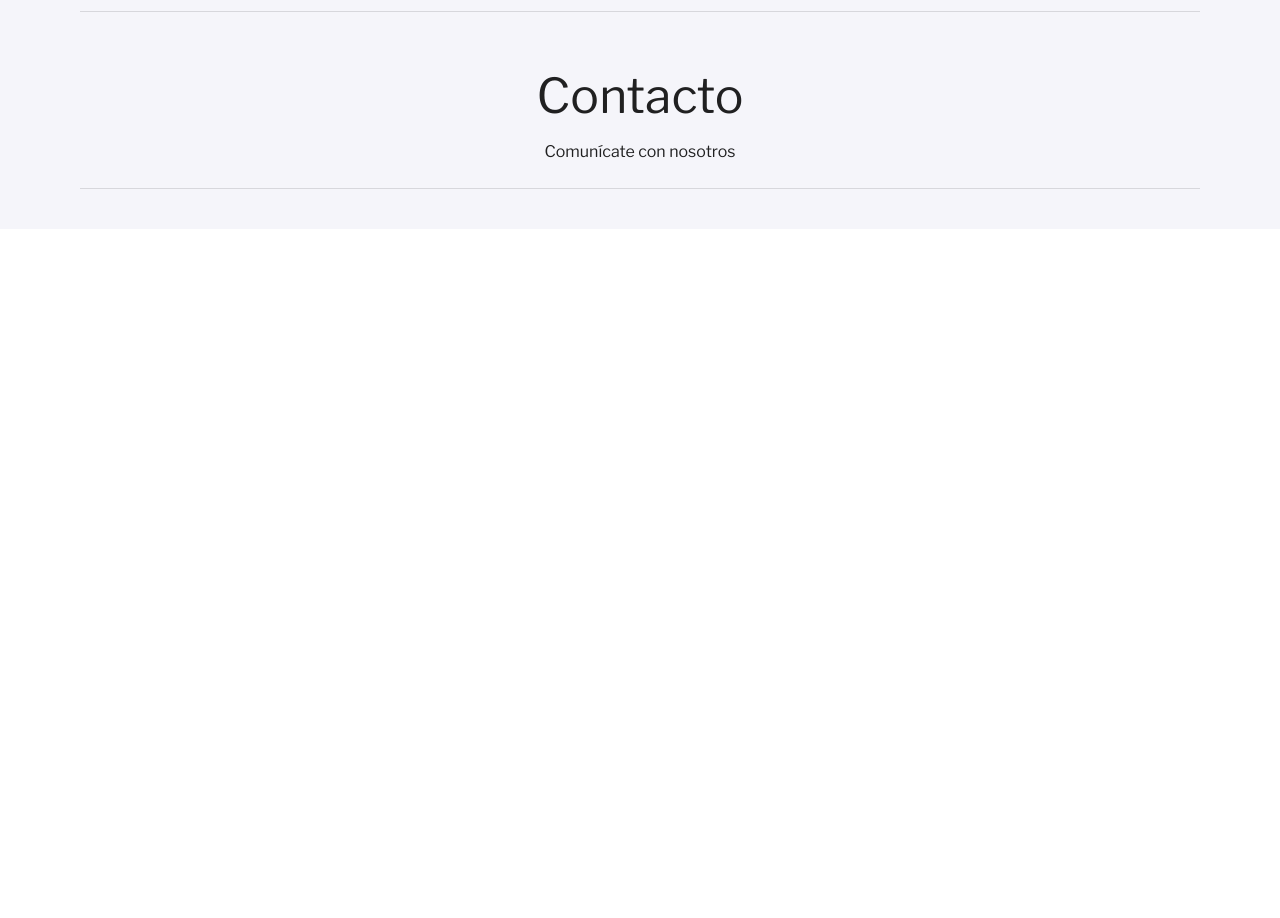
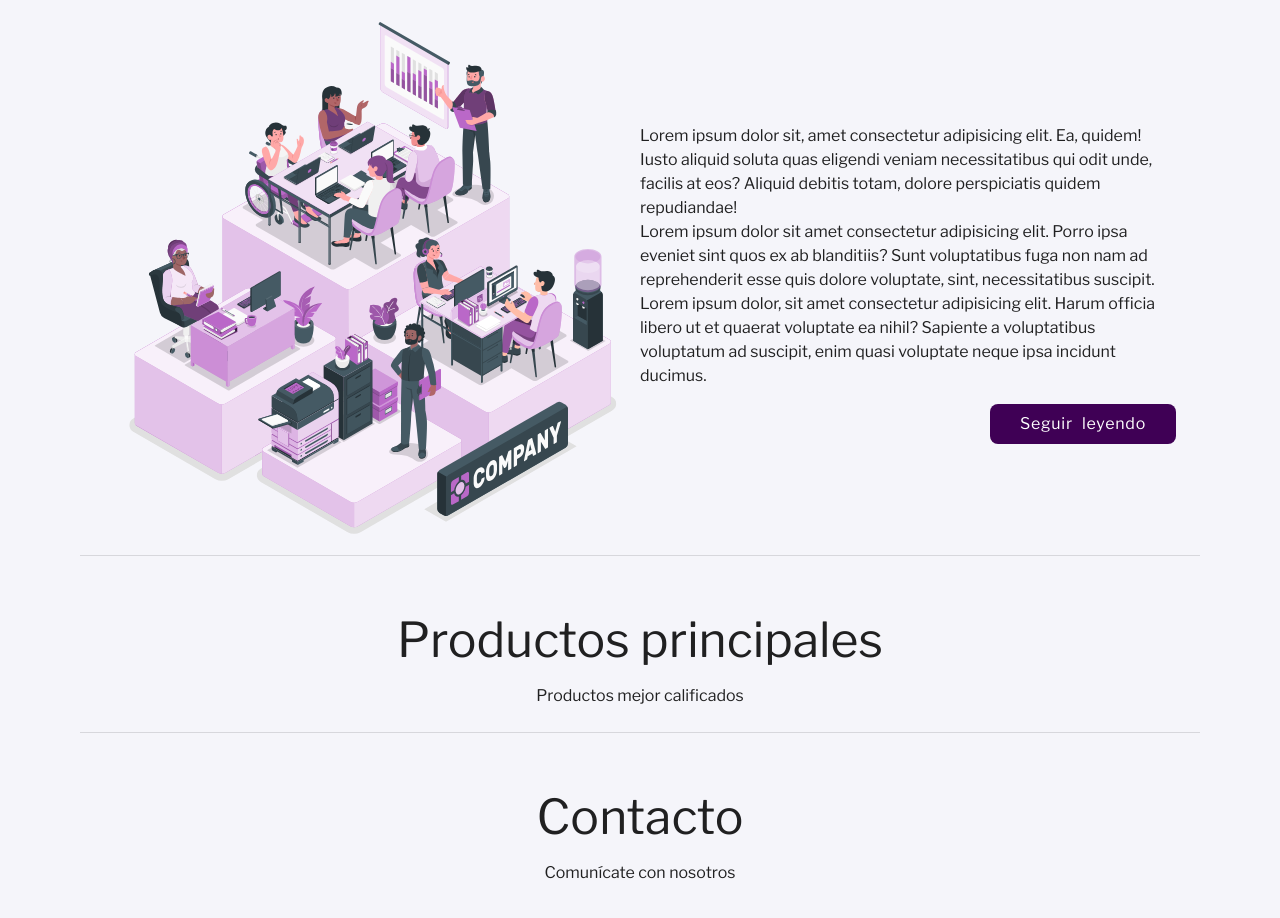
Before and after one commit to carlos-paezf/ET_EGroup_Frontend_React, a React (Vite) app: page /home in a window 1280 px wide. Shown: the part 780-1698 px from the top of the page. Before the commit the page ends 1009 px from the top, so only its background shows below. Built offline with nearby package versions, Linux system fonts and the light colour scheme.

Commit message:
Add Components Schema

```diff
--- /dev/null
+++ b/src/components/Contact/index.tsx
@@ -0,0 +1,10 @@
+import { FC } from "react"
+import { HeaderComponent } from "../Header"
+
+export const ContactComponent: FC = () => {
+    return (
+        <section id="contact">
+            <HeaderComponent title="Contacto" description="Comunícate con nosotros" />
+        </section>
+    )
+}
--- a/src/components/Header/index.tsx
+++ b/src/components/Header/index.tsx
@@ -12,6 +12,8 @@
 export const HeaderComponent: FC<HeaderProps> = ( { title, description, element } ) => {
     return (
         <>
+            <Divider />
+
             <Box sx={ { width: "100%", height: "auto", mt: 7, mb: 3 } }>
                 <Grid container direction="row"
                     justifyContent="center" alignItems="center" sx={ { height: "100%", width: "100%" } }>
@@ -33,8 +35,6 @@
                     </Grid>
                 </Grid>
             </Box>
-
-            <Divider />
         </>
     )
 }
--- /dev/null
+++ b/src/components/Products/index.tsx
@@ -0,0 +1,11 @@
+import { FC } from "react"
+import { HeaderComponent } from "../Header"
+
+
+export const ProductsComponent: FC = () => {
+    return (
+        <section id="products">
+            <HeaderComponent title="Productos principales" description="Productos mejor calificados" />
+        </section>
+    )
+}
--- /dev/null
+++ b/src/components/Us/index.tsx
@@ -0,0 +1,36 @@
+import { FC } from "react"
+import { HeaderComponent } from "../Header"
+import company from '../../assets/company.svg'
+import { Button, Container, Grid, Stack, Typography } from "@mui/material"
+import { Link } from "react-router-dom"
+
+export const UsComponent: FC = () => {
+    return (
+        <section id="us">
+            <HeaderComponent title="Conoce más de nosotros" description="¿Quienes somos? Conoce más acerca de nuestra empresa" />
+            <Container maxWidth="xl">
+                <Grid container direction="row" alignItems="center" justifyContent="center" sx={ {
+                    flexDirection: { xs: 'column-reverse', sm: 'column-reverse', md: 'row' },
+                    textAlign: 'center'
+                } }>
+                    <Grid item sx={ { width: { xs: '100%', sm: '100%', md: '50%' } } }>
+                        <img src={ company } alt="" />
+                    </Grid>
+
+                    <Grid item sx={ { width: { xs: '100%', sm: '100%', md: '50%' } } }>
+                        <Stack direction="column" spacing={ 2 } alignItems="end">
+                            <Typography variant='body1' style={ { textAlign: 'left' } }>
+                                Lorem ipsum dolor sit, amet consectetur adipisicing elit. Ea, quidem! Iusto aliquid soluta quas eligendi veniam necessitatibus qui odit unde, facilis at eos? Aliquid debitis totam, dolore perspiciatis quidem repudiandae! <br />
+                                Lorem ipsum dolor sit amet consectetur adipisicing elit. Porro ipsa eveniet sint quos ex ab blanditiis? Sunt voluptatibus fuga non nam ad reprehenderit esse quis dolore voluptate, sint, necessitatibus suscipit.
+                                Lorem ipsum dolor, sit amet consectetur adipisicing elit. Harum officia libero ut et quaerat voluptate ea nihil? Sapiente a voluptatibus voluptatum ad suscipit, enim quasi voluptate neque ipsa incidunt ducimus.
+                            </Typography>
+                            <Link to="/home">
+                                <Button variant="contained">Seguir leyendo</Button>
+                            </Link>
+                        </Stack>
+                    </Grid>
+                </Grid>
+            </Container>
+        </section>
+    )
+}
--- a/src/components/index.tsx
+++ b/src/components/index.tsx
@@ -1,2 +1,4 @@
 export { HeaderComponent } from './Header/index'
 export { HeroComponent } from './Hero/index'
+export { ProductsComponent } from './Products/index'
+export { UsComponent } from './Us'
--- a/src/pages/Home/index.tsx
+++ b/src/pages/Home/index.tsx
@@ -1,14 +1,16 @@
+import { Container } from '@mui/material'
 import { FC } from "react"
-import { Container } from '@mui/material'
-import { HeaderComponent, HeroComponent } from "../../components"
+import { HeroComponent, ProductsComponent, UsComponent } from "../../components"
+import { ContactComponent } from '../../components/Contact/index'
 
 
 export const HomePage: FC = () => {
     return (
         <Container maxWidth="xl" sx={ { py: 1, width: "100%" } }>
             <HeroComponent />
-            <HeaderComponent title="Productos principales" description="Productos mejor calificados" />
-            <HeaderComponent title="Contacto" description="Comunícate con nosotros" />
+            <UsComponent />
+            <ProductsComponent />
+            <ContactComponent />
         </Container>
     )
 }
```
Also changed, not shown: src/assets/company.svg (added).
